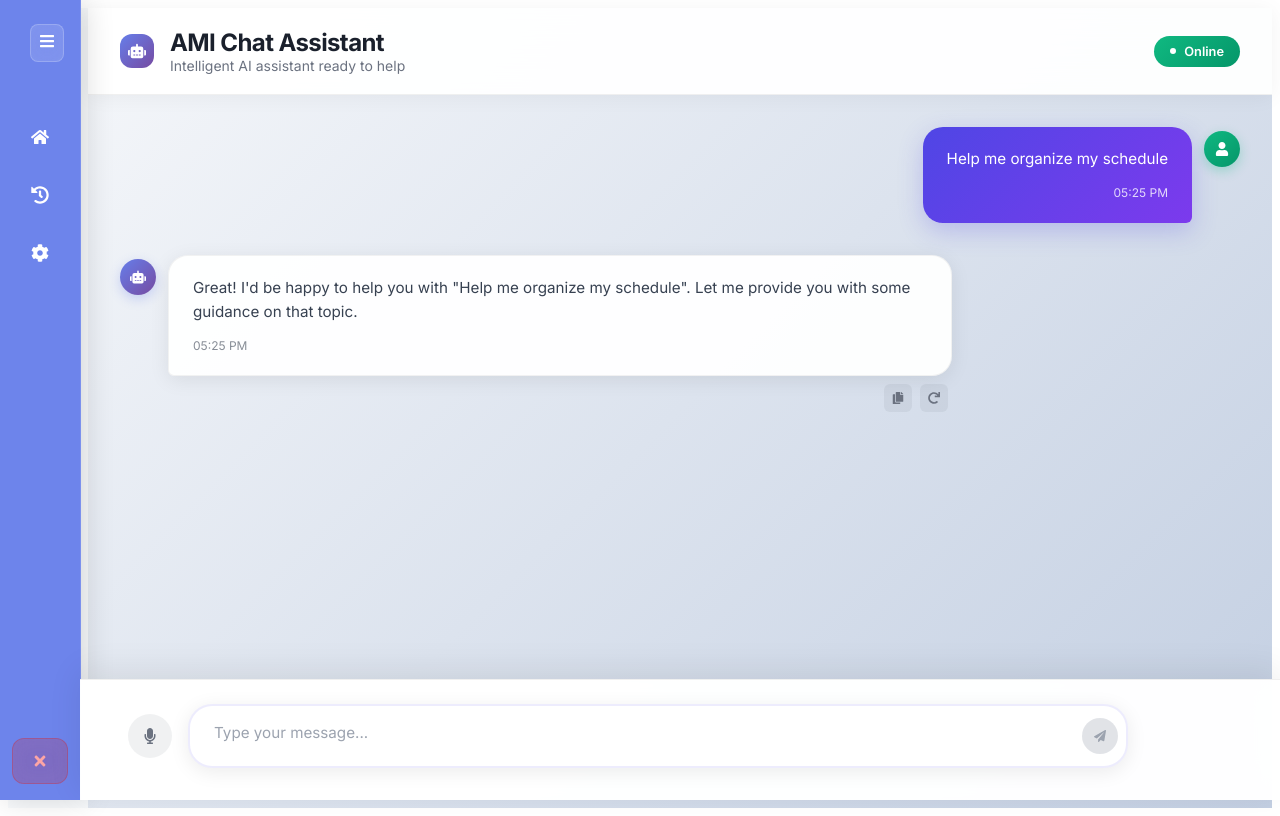
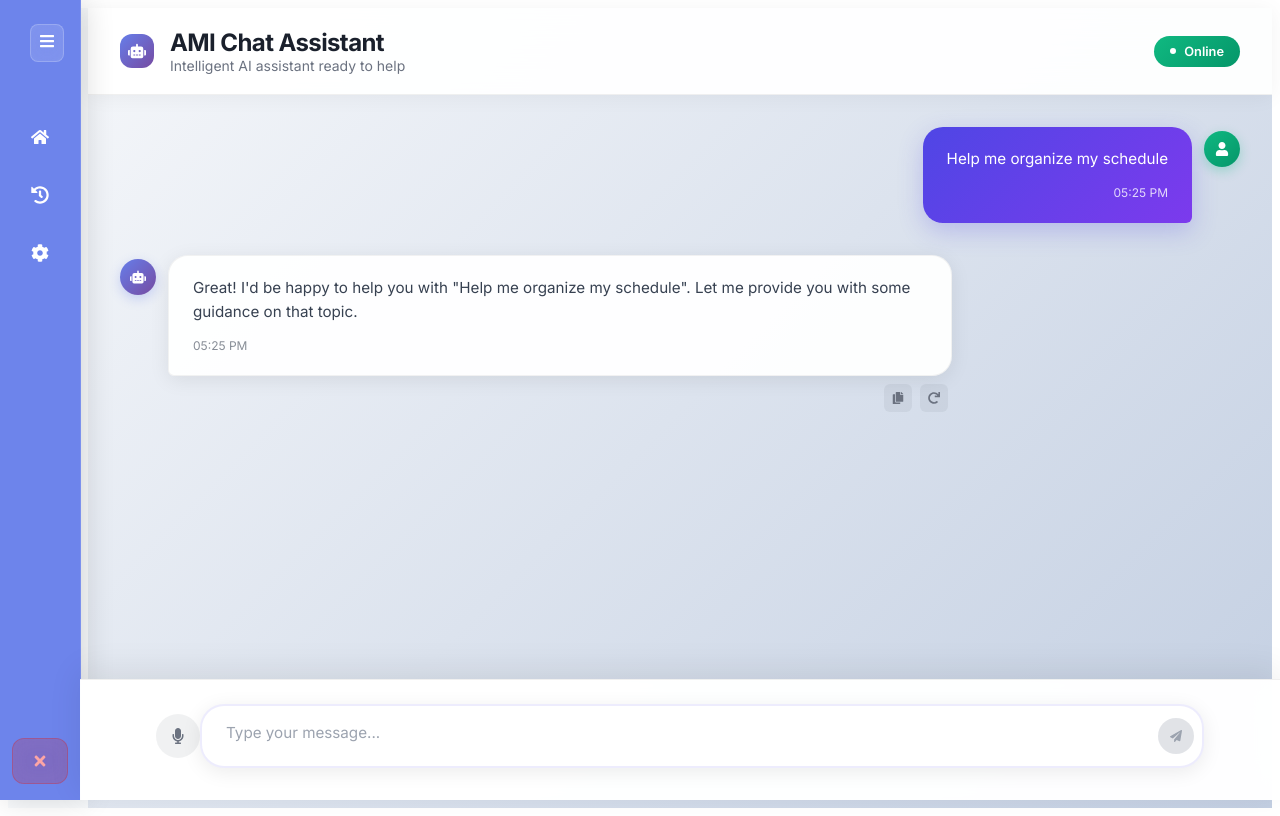
Before and after one commit to Kismat-adhikari/AMI-personal-assistant, a React (Vite) app: page /ami in a window 1280 px wide. Both pictures are taken after a click on the button "Help me organize my schedule". Built offline with nearby package versions, Linux system fonts and the light colour scheme; the HTML template or start-up script is replaced by a standard one.

Commit message:
react chatbot ui

```diff
--- a/src/Chat.jsx
+++ b/src/Chat.jsx
@@ -1169,12 +1169,12 @@ function Chat() {
             <div
               style={{
                 display: "flex",
-                gap: "1rem",
+                justifyContent: "center",
                 alignItems: "center",
-                maxWidth: "1000px",
-                margin: "0 auto",
-                marginLeft: isMobile ? "0" : "1rem",
-                marginRight: isMobile ? "0" : "1rem",
+                width: "100%",
+                boxSizing: "border-box",
+                paddingLeft: isMobile ? "0.75rem" : "0.75rem",
+                paddingRight: isMobile ? "0.75rem" : "0.75rem",
               }}
             >
               {/* Mic Button */}
@@ -1212,6 +1212,7 @@ function Chat() {
               <div
                 style={{
                   flex: 1,
+                  maxWidth: "1000px",
                   position: "relative",
                   background: "#ffffff",
                   borderRadius: "24px",
```
